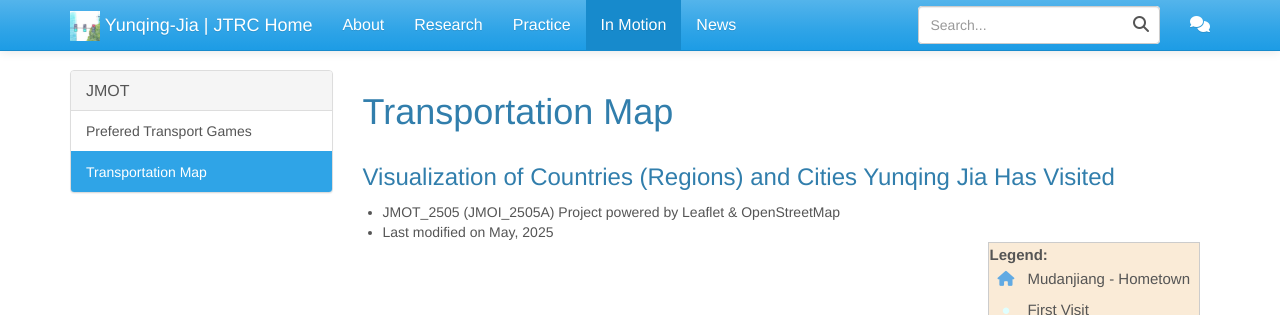
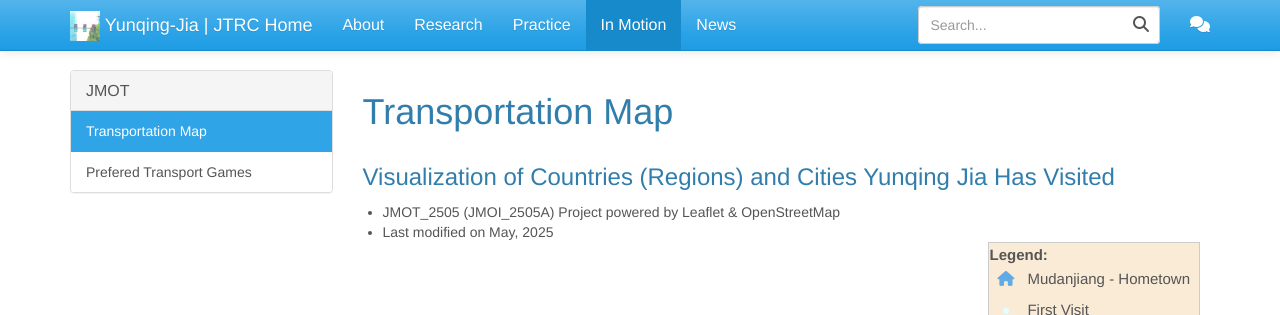
Before and after one commit to Yunqing-Jia/JTRC, a Jekyll site: the page built from _more/transmap.md, in a window 1280 px wide and 900 px high, cut to the strip 0-315 px from the top of the window. Built offline with Jekyll 4.4.1, drawn with Linux system fonts in a browser that asks for light colours; some of the changed lines change nothing that is shown.

Commit message:
Update more.yml

```diff
--- a/_data/more.yml
+++ b/_data/more.yml
@@ -1,4 +1,4 @@
 - title: JMOT
   more:
+  - transmap
   - games
-  - transmap
```
